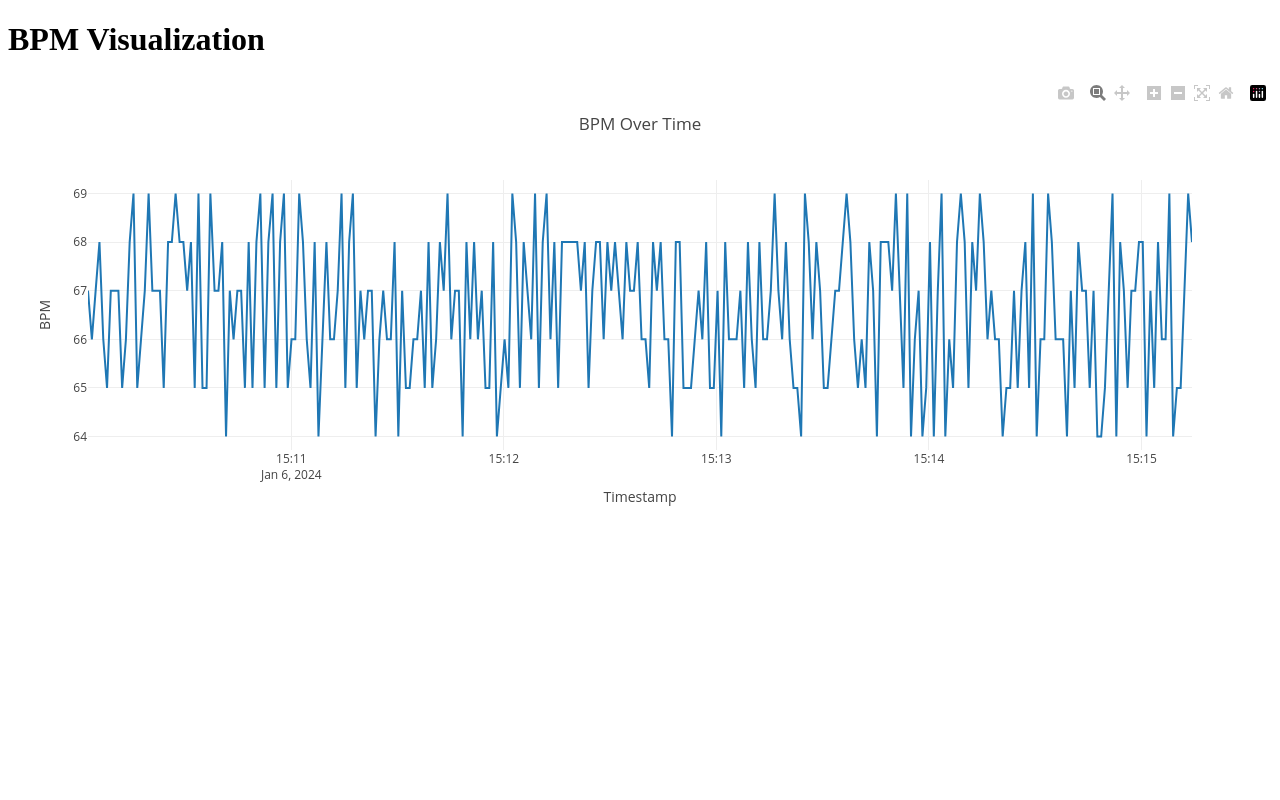
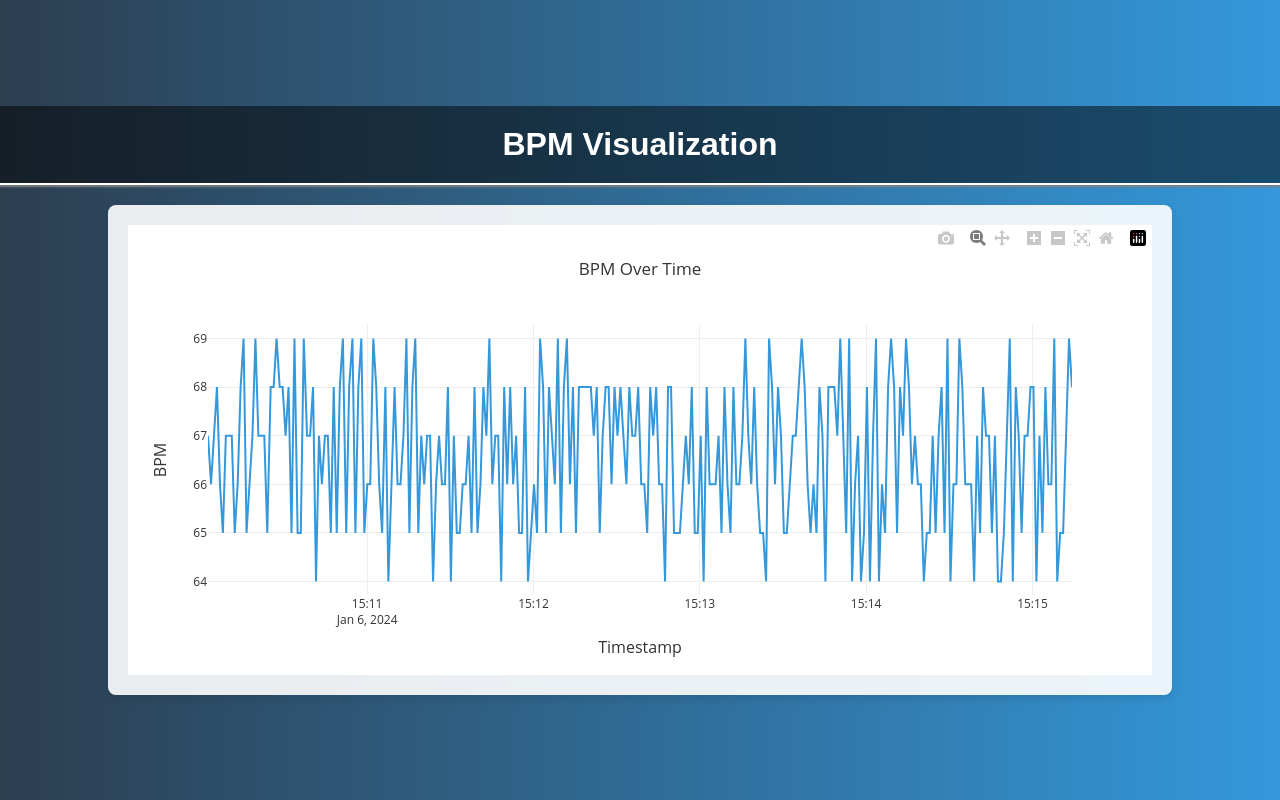
Before and after one commit to GoranMarjanovic90/Arduino-Pulssensor-vervakare, a Flask app: template IoT Examensarbete, Arduino Pulssensor Övervakare/FlaskApp/templates/index.html in a window 1280 px wide. Run offline with Flask 3, Linux system fonts and the light colour scheme; the template is opened without the code that fills it, so the values that code supplies are empty; some libraries are stand-ins or nearby versions.

Commit message:
Goran slask 1

```diff
--- a/IoT Examensarbete, Arduino Pulssensor Övervakare/FlaskApp/app.py
+++ b/IoT Examensarbete, Arduino Pulssensor Övervakare/FlaskApp/app.py
@@ -14,7 +14,7 @@ with open(json_file_path, 'r') as file:
     data = [json.loads(line) for line in file]
 
 
-@app.route('/path/to/app/')
+@app.route('/path/to/app,/')
 def index():
     return render_template('index.html', data=data)
 
@@ -35,4 +35,5 @@ if __name__ == '__main__':
     app.run(debug=True)
 
 
+
 # https://open.spotify.com/track/1klMdOiawDp93BwvSaYghi?si=8438b53ba83e4e88
--- a/IoT Examensarbete, Arduino Pulssensor Övervakare/FlaskApp/templates/index.html
+++ b/IoT Examensarbete, Arduino Pulssensor Övervakare/FlaskApp/templates/index.html
@@ -5,30 +5,77 @@
     <meta name="viewport" content="width=device-width, initial-scale=1.0">
     <title>BPM Visualization</title>
     <script src="https://cdn.plot.ly/plotly-latest.min.js"></script>
+    <style>
+        body {
+            font-family: 'Arial', sans-serif;
+            margin: 0;
+            padding: 0;
+            display: flex;
+            flex-direction: column;
+            align-items: center;
+            justify-content: center;
+            min-height: 100vh;
+            background: linear-gradient(to right, #2c3e50, #3498db);
+            color: #fff;
+        }
+
+        header {
+            background-color: rgba(0, 0, 0, 0.5);
+            padding: 20px;
+            text-align: center;
+            border-bottom: 2px solid #fff;
+            width: 100%;
+            box-shadow: 0 4px 2px -2px gray;
+        }
+
+        h1 {
+            margin: 0;
+            font-size: 2em;
+        }
+
+        #bpm-plot {
+            width: 80%;
+            background-color: rgba(255, 255, 255, 0.9);
+            border-radius: 8px;
+            padding: 20px;
+            margin-top: 20px;
+            box-shadow: 0 4px 8px rgba(0, 0, 0, 0.1);
+        }
+    </style>
 </head>
 <body>
-    <h1>BPM Visualization</h1>
+    <header>
+        <h1>BPM Visualization</h1>
+    </header>
     <div id="bpm-plot"></div>
     <script>
+        // Your existing JavaScript code for fetching and plotting data
         fetch('/data')
             .then(response => response.json())
             .then(data => {
                 const bpmValues = data.map(entry => entry.Body.bpm);
                 const timestamps = data.map(entry => entry.EnqueuedTimeUtc);
 
-
                 const trace = {
                     x: timestamps,
                     y: bpmValues,
                     type: 'scatter',
                     mode: 'lines',
-                    name: 'BPM'
+                    name: 'BPM',
+                    line: { color: '#3498db' } // Adjust line color
                 };
 
                 const layout = {
                     title: 'BPM Over Time',
-                    xaxis: { title: 'Timestamp' },
-                    yaxis: { title: 'BPM' }
+                    xaxis: {
+                        title: 'Timestamp',
+                        titlefont: { size: 16 }
+                    },
+                    yaxis: {
+                        title: 'BPM',
+                        titlefont: { size: 16 }
+                    },
+                    font: { color: '#333' } // Adjust text color
                 };
 
                 Plotly.newPlot('bpm-plot', [trace], layout);
```
Also changed, not shown: IoT Examensarbete, Arduino Pulssensor Övervakare/images/pic_8.png (added).
